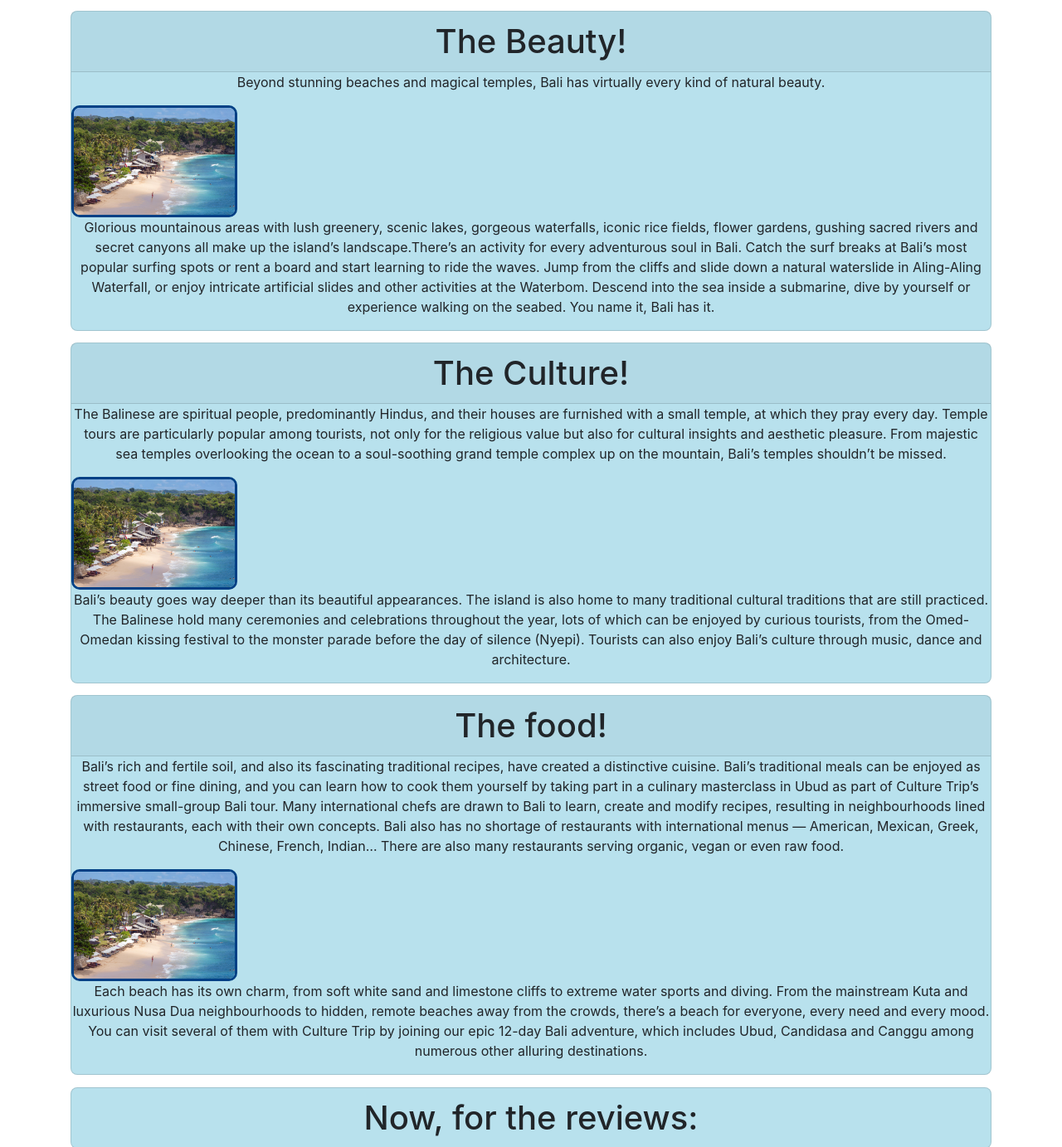
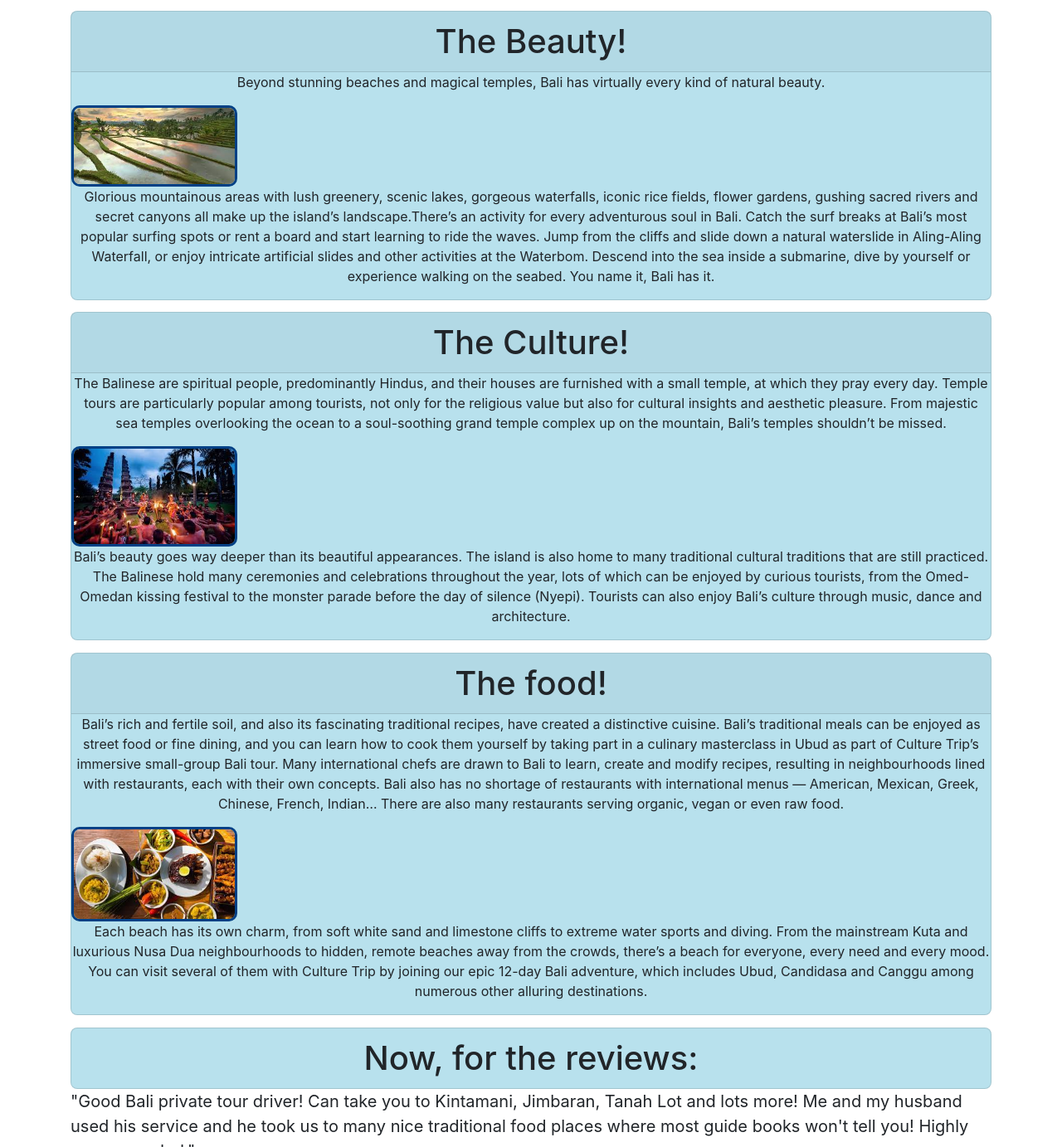
Before and after one commit to selinda-c/vacation, a plain HTML site: page index.html in a window 1280 px wide. Shown: the part 901-2284 px from the top of the page at 83% size. Drawn offline with Linux system fonts and the light colour scheme.

Commit message:
add specific photos for each card

```diff
--- a/index.html
+++ b/index.html
@@ -33,20 +33,20 @@
       <h1 class="card-header">The Beauty!</h1>
       <p div class="title">Beyond stunning beaches and magical temples, Bali has virtually every kind of natural beauty.
       </p>
-      <img src="img/beach.jpg">
+      <img src="img/nature.jpg">
       <p class="subtitle">Glorious mountainous areas with lush greenery, scenic lakes, gorgeous waterfalls, iconic rice fields, flower gardens, gushing sacred rivers and secret canyons all make up the island’s landscape.There’s an activity for every adventurous soul in Bali. Catch the surf breaks at Bali’s most popular surfing spots or rent a board and start learning to ride the waves. Jump from the cliffs and slide down a natural waterslide in Aling-Aling Waterfall, or enjoy intricate artificial slides and other activities at the Waterbom. Descend into the sea inside a submarine, dive by yourself or experience walking on the seabed. You name it, Bali has it.</p>
     </div>
     <div class="card">
       <h1 class="card-header">The Culture!</h1>
       <p div class="title">The Balinese are spiritual people, predominantly Hindus, and their houses are furnished with a small temple, at which they pray every day. Temple tours are particularly popular among tourists, not only for the religious value but also for cultural insights and aesthetic pleasure. From majestic sea temples overlooking the ocean to a soul-soothing grand temple complex up on the mountain, Bali’s temples shouldn’t be missed.
       </p>
-      <img src="img/beach.jpg">
+      <img src="img/culture.jpg">
       <p class="subtitle">Bali’s beauty goes way deeper than its beautiful appearances. The island is also home to many traditional cultural traditions that are still practiced. The Balinese hold many ceremonies and celebrations throughout the year, lots of which can be enjoyed by curious tourists, from the Omed-Omedan kissing festival to the monster parade before the day of silence (Nyepi). Tourists can also enjoy Bali’s culture through music, dance and architecture.</p>
     </div>
     <div class="card">
       <h1 class="card-header">The food!</h1>
       <p div class="title">Bali’s rich and fertile soil, and also its fascinating traditional recipes, have created a distinctive cuisine. Bali’s traditional meals can be enjoyed as street food or fine dining, and you can learn how to cook them yourself by taking part in a culinary masterclass in Ubud as part of Culture Trip’s immersive small-group Bali tour. Many international chefs are drawn to Bali to learn, create and modify recipes, resulting in neighbourhoods lined with restaurants, each with their own concepts. Bali also has no shortage of restaurants with international menus — American, Mexican, Greek, Chinese, French, Indian… There are also many restaurants serving organic, vegan or even raw food.</p>
-      <img src="img/beach.jpg">
+      <img src="img/food.jpg">
       <p class="subtitle">Each beach has its own charm, from soft white sand and limestone cliffs to extreme water sports and diving. From the mainstream Kuta and luxurious Nusa Dua neighbourhoods to hidden, remote beaches away from the crowds, there’s a beach for everyone, every need and every mood. You can visit several of them with Culture Trip by joining our epic 12-day Bali adventure, which includes Ubud, Candidasa and Canggu among numerous other alluring destinations.</p>
     </div>
     <div class="card">
```
Also changed, not shown: img/culture.jpg (added), img/food.jpg (added), img/nature.jpg (added).
